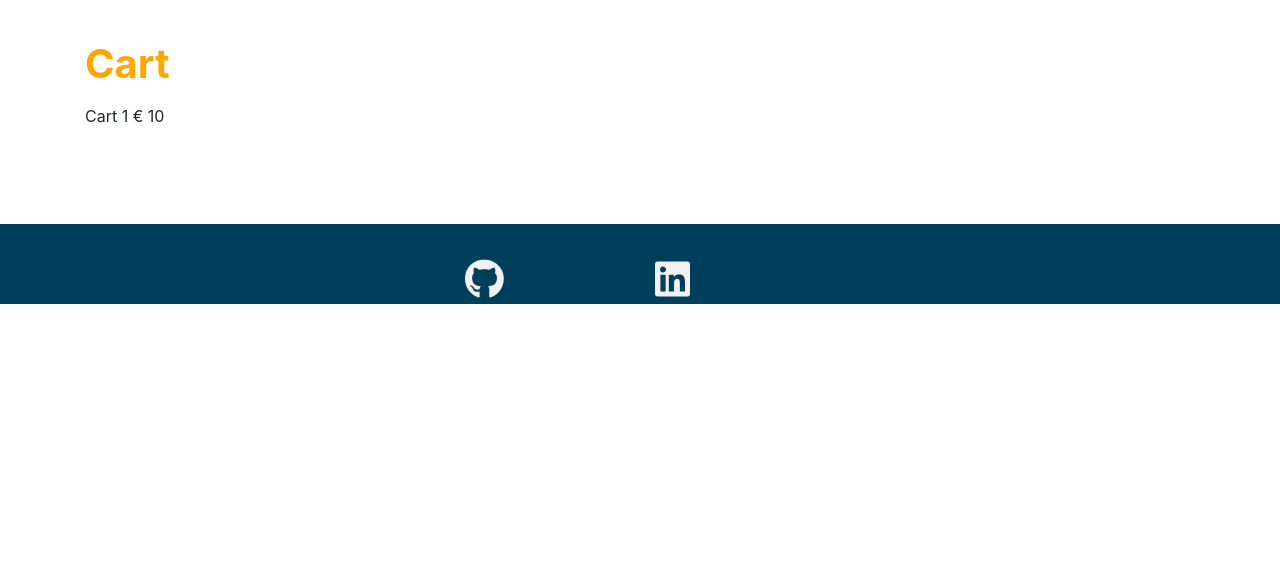
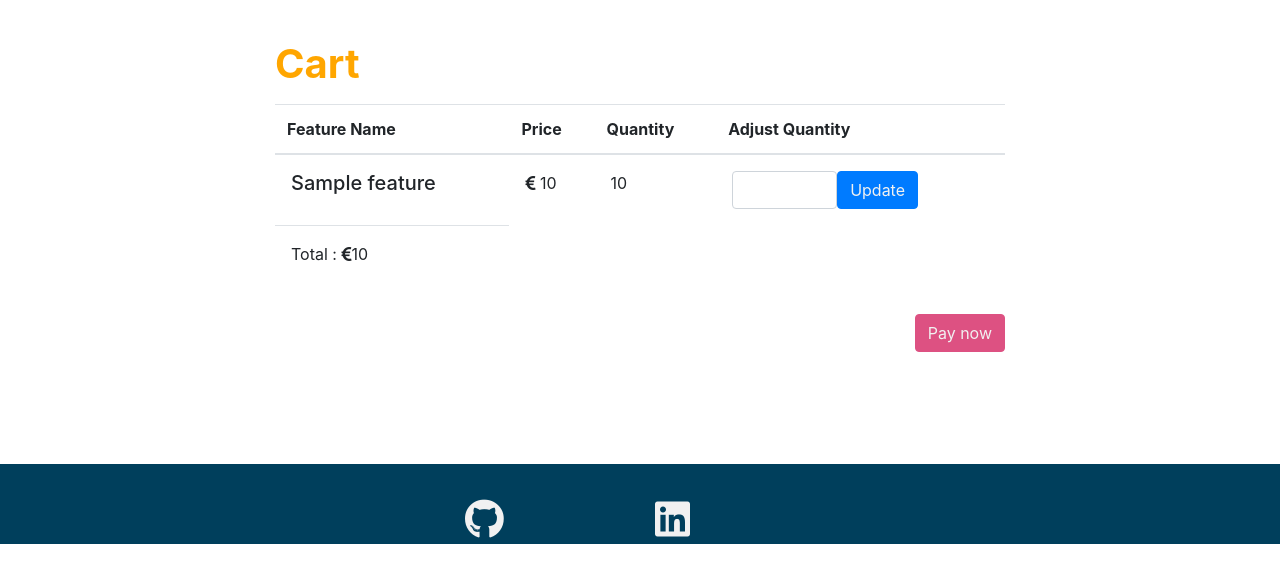
Before and after one commit to LibbyH52/Unicorn-Attractor, a Django app: template cart/templates/cart/cart.html in a window 1280 px wide. Shown: the part 62-645 px from the top of the page. Run offline with Django 3.2, Linux system fonts and the light colour scheme; the template is opened without the code that fills it: most values are stand-ins (such as "Sample title", 1, 10 or a date in 2020); some libraries are stand-ins or nearby versions.

Commit message:
Updated contexts to return price. Created 'adjust_cart' view, add view to urls and updated and styled 'cart.html'

```diff
--- a/cart/contexts.py
+++ b/cart/contexts.py
@@ -17,5 +17,5 @@ def cart_contents(request):
         feature = get_object_or_404(Feature, pk=id)
         total += price
         feature_count += quantity
-        cart_items.append({'id': id, 'quantity': quantity, 'feature': feature})
+        cart_items.append({'id': id, 'quantity': quantity, 'feature': feature, 'price': price})
     return {'cart_items': cart_items, 'total': total, 'feature_count': feature_count}
--- a/cart/templates/cart/cart.html
+++ b/cart/templates/cart/cart.html
@@ -1,8 +1,58 @@
 {% extends 'base.html' %}
 {% load static %}
-{% block title %} All Bugs{% endblock %}
+{% load bootstrap_tags}
+{% block title %} Shopping Cart{% endblock %}
 {% block content %}
-<h1> Cart</h1>
-Cart {{ features.feature_count }}
- € {{ price }}
+<div class="row">
+    <div class="col-12 offset-md-1 col-md-10 offset-lg-2 col-lg-8">
+        <h1> Cart</h1>
+    </div>
+</div>
+<div class="row">
+    <div class="col-12 offset-md-1 col-md-10 offset-lg-2 col-lg-8">
+        <table class="table">
+            <thead>
+                <tr>
+                    <th scope="col">Feature Name</th>
+                    <th scope="col">Price</th>
+                    <th scope="col">Quantity</th>
+                    <th scope="col">Adjust Quantity</th>
+                </tr>
+            </thead>
+            {% for item in cart_items %}
+                <tr>
+                    <td>
+                        <h5>{{item.feature.name}}</h5>
+                    </td>
+                    <td>
+                        <i class="fas fa-euro-sign"></i> {{item.price}}
+                    </td>
+                    <td>
+                        {{item.quantity}}
+                    </td>
+                    <td>
+                        <form class="form-inline" method="POST" action="{% url 'adjust_cart' item.id %}">
+                            {% csrf_token %}
+                            <div class="input-group">
+                            <input name="quantity" type="number" min="0" max="99" class="form-control">
+                            </div>
+                            <button type="submit" class="btn btn-primary">Update</button>
+                        </form>
+                    </td>
+                </tr>
+            {% endfor %}
+            <tr>
+                <td>
+                    Total :
+                    <i class="fas fa-euro-sign"></i>{{total}}
+                </td>
+            </tr>
+        </table>
+    </div>
+</div>
+<div class="row">
+    <div class="col-12 offset-md-1 col-md-10 offset-lg-2 col-lg-8">
+        <button class="btn btn-add" role="button">Pay now</button>
+    </div>
+</div>
 {% endblock %}
--- a/cart/urls.py
+++ b/cart/urls.py
@@ -1,8 +1,9 @@
 from django.contrib import admin
 from django.urls import path
-from .views import view_cart, add_to_cart
+from .views import view_cart, add_to_cart, adjust_cart
 
 urlpatterns = [
     path('view_cart/', view_cart, name="view_cart"),
     path('<int:id>/add_to_cart/', add_to_cart, name="add_to_cart"),
+    path('<int:id>/adjust_cart/', adjust_cart, name="adjust_cart")
 ]
--- a/static/css/style.css
+++ b/static/css/style.css
@@ -282,6 +282,12 @@ a:hover{
     font-size: 2.5rem;
 }
 
+/**********************Table Styles*/
+.table td{
+    padding: 1rem;
+}
+
+
 @media screen and (min-width: 768px){
     h1{
         color: #ffa600;
--- a/templates/base.html
+++ b/templates/base.html
@@ -33,7 +33,13 @@
                 <ul class="nav navbar-nav ml-auto">
                     {% if request.user.is_authenticated %}
                     <li class="nav-item">
-                        <a class="nav-link" href="{% url 'view_cart' %}">Cart {{ feature_count }}</a>
+                        <a class="nav-link" href="{% url 'view_cart' %}">
+                        {% if feature_count > 0 %}
+                            <label class="badge badge-warning">{{ feature_count }}</label>
+                            <i class="fas fa-shopping-cart"></i></a>
+                        {% else %}
+                            <i class="fas fa-shopping-cart"></i></a>
+                        {% endif %}
                     </li>
                     <li class="nav-item">
                         <a class="nav-link" href="{% url 'profile' %}">Profile</a>
```
Also changed, not shown: cart/views.py (+17 -0 lines).
